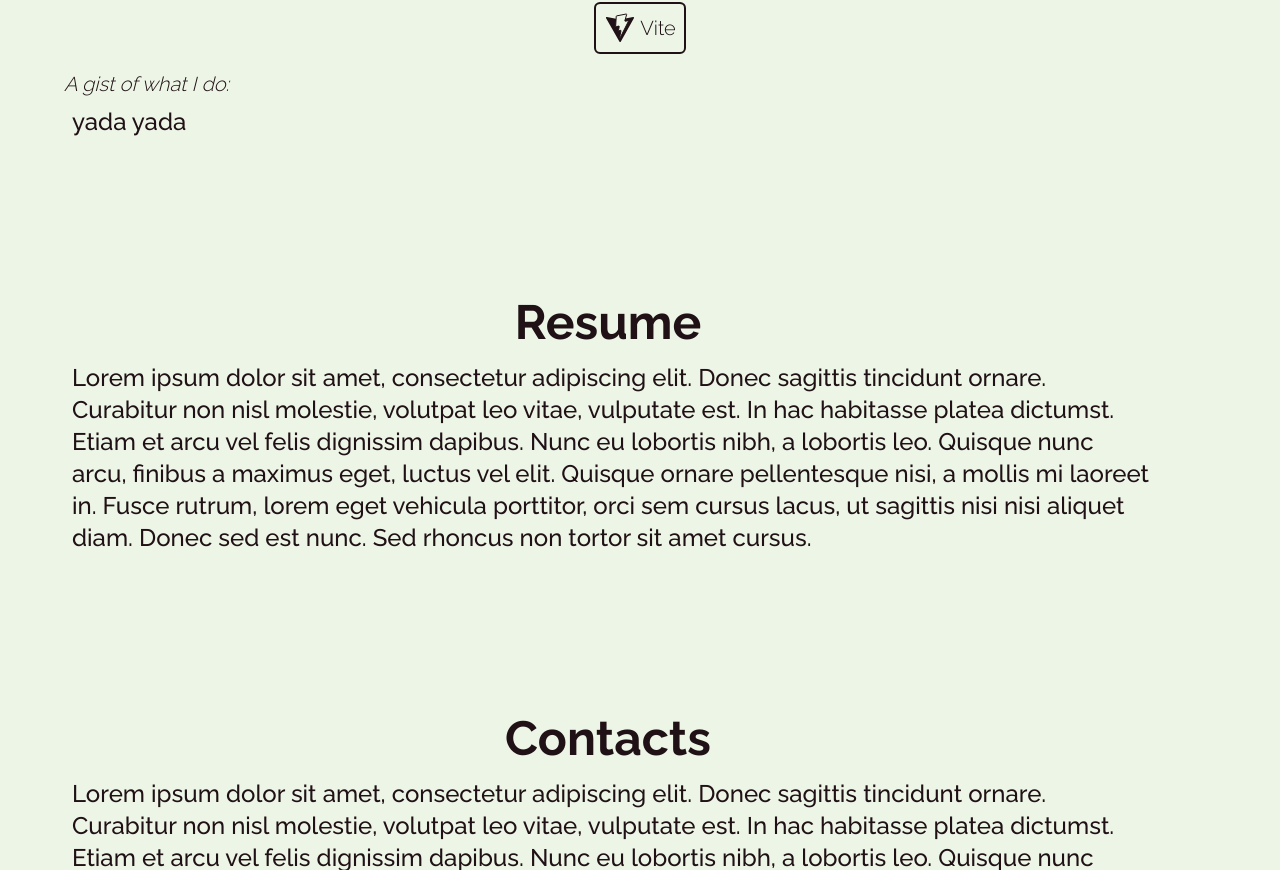
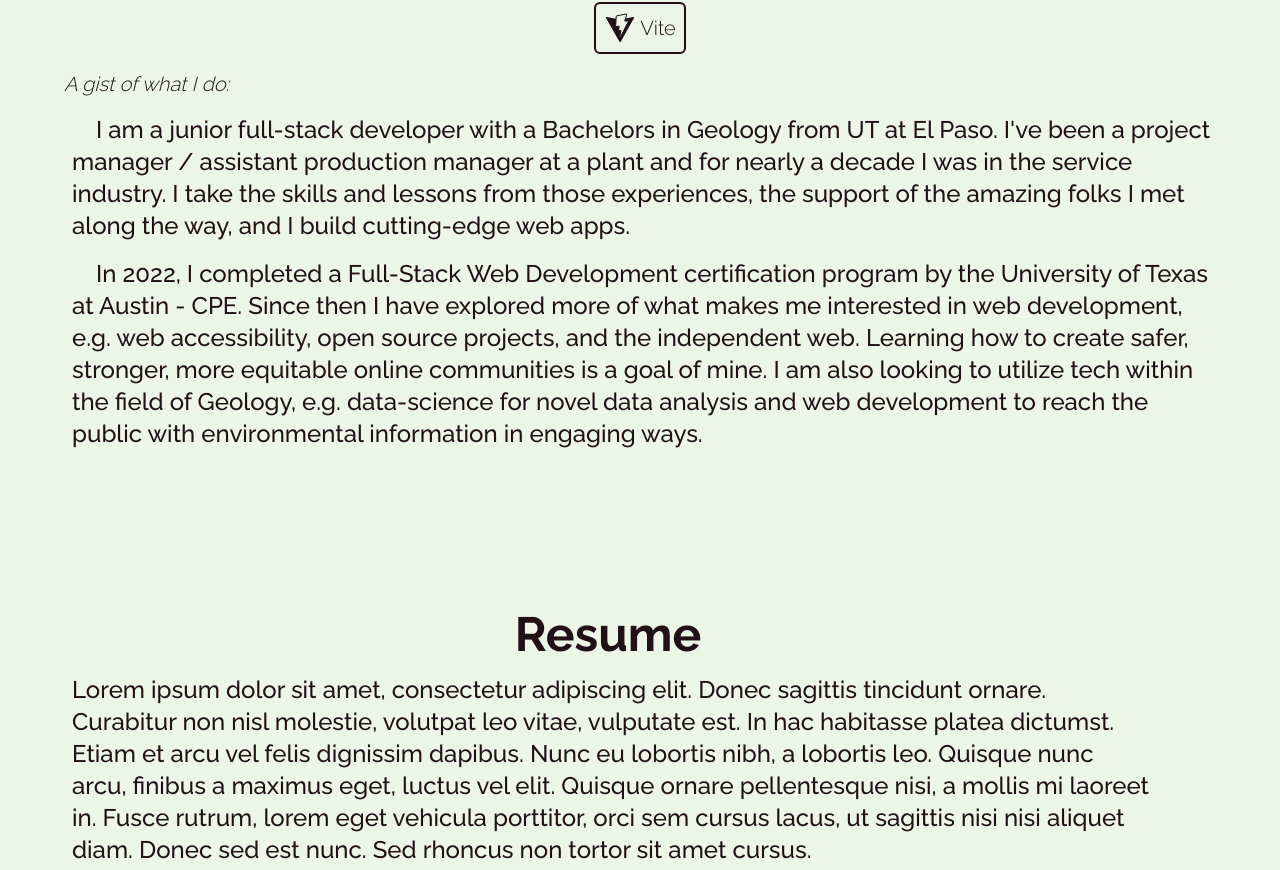
Before and after one commit to Lawhornmatt/PurseReachSnow, a Next.js app: page / in a window 1280 px wide. Shown: the part 1266-2136 px from the top of the page. Built offline with nearby package versions, Linux system fonts and the light colour scheme.

Commit message:
Gist Draft
Expanded the 'gist of what I do' section. Still subject to revision

```diff
--- a/app/_components/_mainSections/projects.tsx
+++ b/app/_components/_mainSections/projects.tsx
@@ -27,10 +27,24 @@ export default function Projects() {
         <SkillList />
 
         <div id='bio' className='col-span-2 lg:col-span-3 flex flex-col'>
-          <h2 className='mb-2 text-cymru italic flex-1 font-light text-md text-left xsml:text-xl'>
+          <h2 className='mb-4 text-cymru italic flex-1 font-light text-md text-left xsml:text-xl'>
             A gist of what I do:
           </h2>
-          <p className="text-2xl text-center xsml:text-left xsml:ml-2">yada yada</p>
+          <p className="mb-4 text-2xl text-center indent-6 xsml:text-left xsml:ml-2">
+            I am a junior full-stack developer with a Bachelors in Geology from UT at El Paso.
+            I've been a project manager / assistant production manager at a plant
+            and for nearly a decade I was in the service industry.
+            I take the skills and lessons from those experiences,
+            the support of the amazing folks I met along the way,
+            and I build cutting-edge web apps.
+          </p>
+          <p className="text-2xl text-center indent-6 xsml:text-left xsml:ml-2">
+            In 2022, I completed a Full-Stack Web Development certification program by the University of Texas at Austin - CPE.
+            Since then I have explored more of what makes me interested in web development, e.g. web accessibility,
+            open source projects, and the independent web. Learning how to create safer, stronger, more equitable
+            online communities is a goal of mine. I am also looking to utilize tech within the field of Geology, e.g. data-science
+            for novel data analysis and web development to reach the public with environmental information in engaging ways.
+          </p>
         </div>
 
       </section>
```
